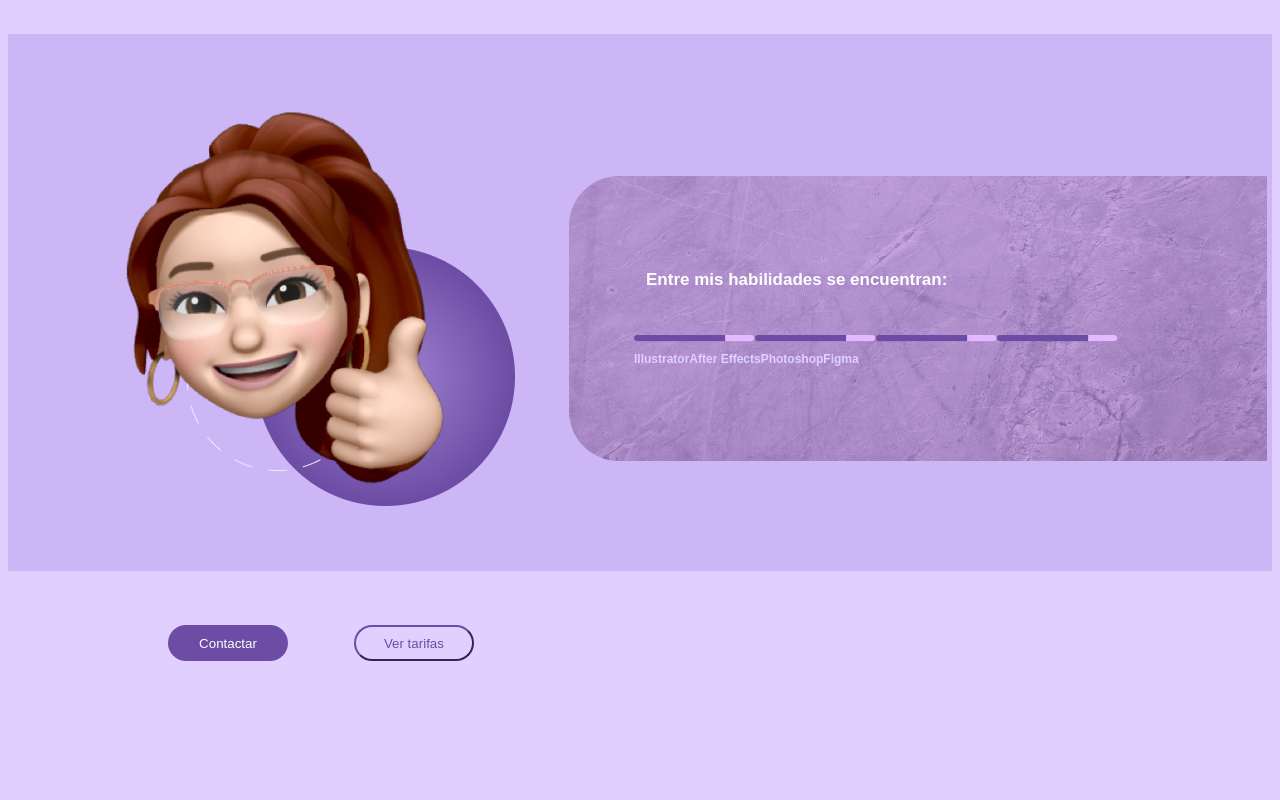
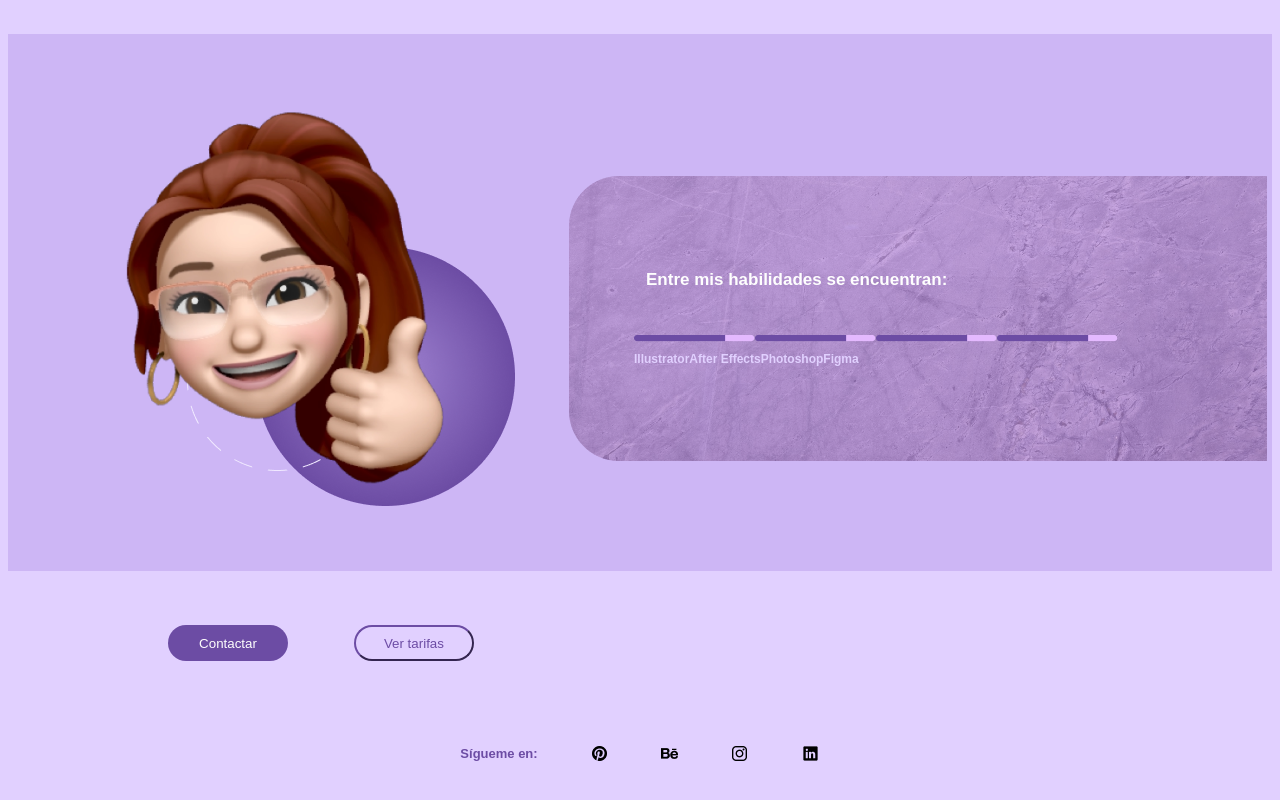
Before and after one commit to Yajhaira/Yajhaira_Naranjo_Semana_2, a plain HTML site: page index.html in a window 1280 px wide. Shown: the part 695-1495 px from the top of the page. Before the commit the page ends 1418 px from the top, so only its background shows below. Drawn offline with Linux system fonts and the light colour scheme.

Commit message:
Añade cambios finales

```diff
--- a/index.html
+++ b/index.html
@@ -65,7 +65,13 @@
             <button class="principal-button">Contactar</button>
             <button class="second-button">Ver tarifas</button>
         </article>
-        <article></article>
+        <article class="footer-orientation">
+            <h5 class="follow-me-text">Sígueme en:</h5>
+            <a href="https://pin.it/v6wn1kd"><img src="./src/logo pinterest.png"></a>
+            <a href="https://www.behance.net/yajhairnaranjo"><img src="./src/logo behance.png" alt=""></a>
+            <a href="https://www.instagram.com/yajhairart/?hl=es"><img src="./src/logo instagram.png" alt=""></a>
+            <a href="https://www.linkedin.com/in/yajhaira-naranjo-033775236/"><img src="./src/logo linkedin.png" alt=""></a>
+        </article>
     </footer>
 </body>
 </html>
--- a/style.css
+++ b/style.css
@@ -167,3 +167,15 @@ h6 {
 .footer {
     background-color: #E1D0FF;
 }
+
+.footer-orientation {
+    position: relative;
+    display: flex;
+    align-items: center;
+    justify-content: center;
+}
+
+.footer-orientation > a {
+    margin: 29px 27px;
+    display: flex;
+}
```
